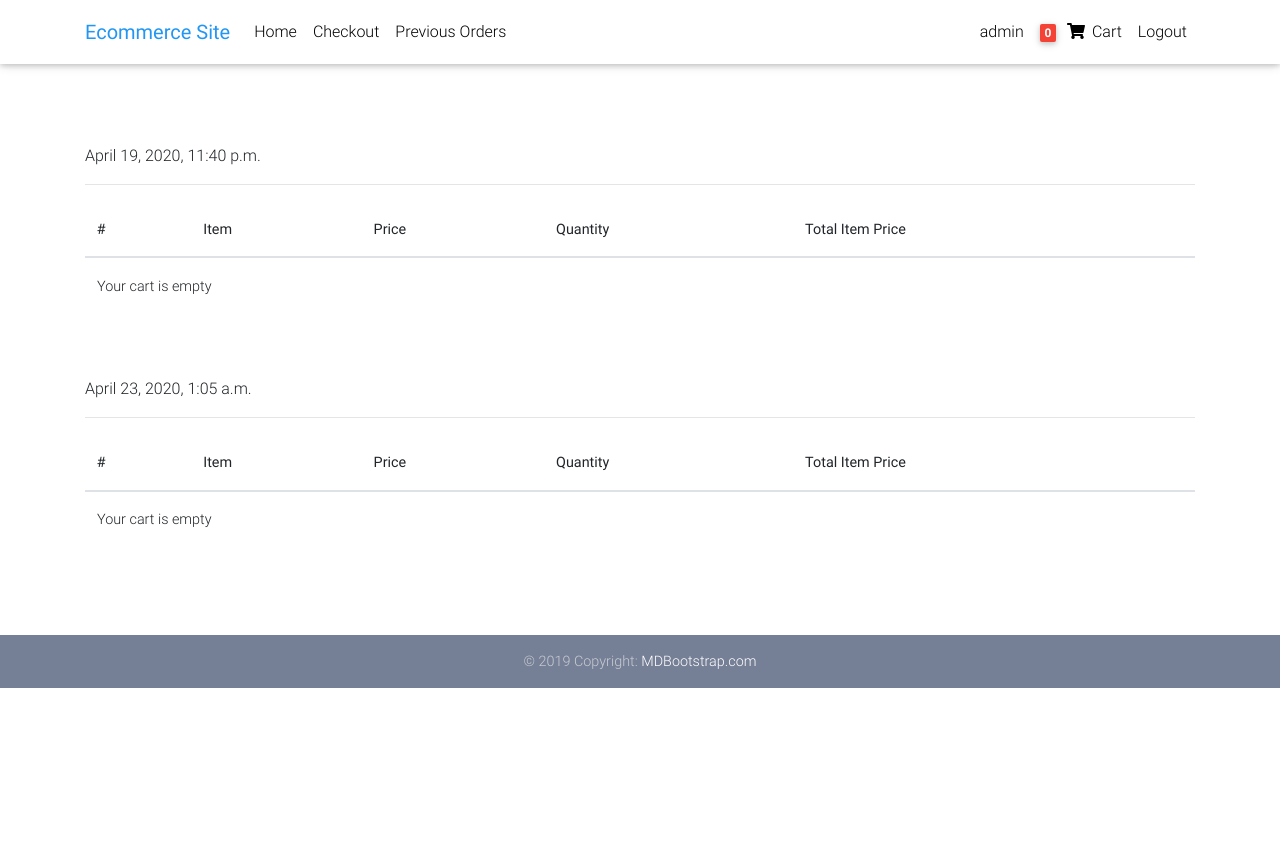
After one commit to alexsonnysar/uh-se-ecommerce-app, a Django app: page /history/ in a window 1280 px wide. The commit adds this page. Run offline with Django 3.2, Linux system fonts and the light colour scheme; a user stored in the database is signed in; data comes from the database, SQL or seed files in the repository; both versions use the stored data as it was after the commit; some libraries are stand-ins or nearby versions.

Commit message:
previous orders

```diff
--- a/core/urls.py
+++ b/core/urls.py
@@ -8,6 +8,7 @@ from .views import (
     view_cart,
     remove_item_from_cart,
     order_confirmation,
+    Previous_Orders
 )
 
 app_name = "core"
@@ -27,4 +28,5 @@ urlpatterns = [
     path(
         "order-confirmation/", order_confirmation.as_view(), name="order-confirmation"
     ),
+    path("history/", Previous_Orders.as_view(), name="history")
 ]
--- a/core/views.py
+++ b/core/views.py
@@ -178,3 +178,14 @@ class order_confirmation(View):
         except ObjectDoesNotExist:
             messages.error(self.request, "You do not have an active order")
             return redirect("/")
+
+
+class Previous_Orders(DetailView):
+    def get(self, *args, **kwargs):
+        try:
+            order = Order.objects.filter(user=self.request.user, is_ordered=True)
+            context = {"object": order}
+            return render(self.request, "history.html", context)
+        except ObjectDoesNotExist:
+            messages.error(self.request, "You do not have any previous orders")
+            return redirect("/")
--- a/templates/base.html
+++ b/templates/base.html
@@ -94,8 +94,13 @@
             <a class="nav-link waves-effect" href="/">Home
             </a>
           </li>
+          {% if request.user.is_authenticated %}
           <li class="nav-item">
             <a class="nav-link waves-effect" href="/checkout">Checkout
+            </a>
+          </li>
+          <li class="nav-item">
+            <a class="nav-link waves-effect" href="/history">Previous Orders
             </a>
           </li>
           <!--
@@ -107,7 +112,6 @@
 
         <!-- Right -->
         <ul class="navbar-nav nav-flex-icons">
-          {% if request.user.is_authenticated %}
           <li class="nav-item">
             <a class="nav-link ">
               {{ request.user|get_name}}
--- /dev/null
+++ b/templates/history.html
@@ -0,0 +1,63 @@
+{% extends 'base.html' %}
+
+{% block content %}
+<!--<div class = "mt-5 pt-4">
+  {% if messages %}
+    {% for message in messages %}
+    <div class = "alert alert-{{ message.tags }} alert-dismissible fade show" role="alert">
+       {{ message }}
+       <button type="button" class="close" data-dismiss="alert"  aria-label="Close">
+         <span aria-hidden="true">&times</span>
+       </button>
+    </div>
+    {% endfor %}
+  {% endif %}
+</div>-->
+  <body class="mt-5 pt-4">
+    <div class="container">
+
+        <div class="table-responsive text-nowrap">
+            {% for orders in object %}
+            <p>{{orders.date_ordered}}</p>
+
+            <hr>
+
+            <table class="table">
+                <thead>
+                  <tr>
+                  <th scope="col">#</th>
+                  <th scope="col">Item</th>
+                    <th scope="col">Price</th>
+                    <th scope="col">Quantity</th>
+                    <th scope="col">Total Item Price</th>
+                  </tr>
+                </thead>
+                <tbody>
+                    {% for order_item in orders.items.all %}
+                  <tr>
+                    <th scope="row">{{ forloop.counter }}</th>
+                    <td>{{ order_item.item.name }}</td>
+                    <td>${{ order_item.item.price|floatformat:2 }}</td>
+                    <td>{{ order_item.quantity }}</td>
+                    <td>
+                      ${{ order_item.get_total_item_price|floatformat:2}}
+                    </td>
+                  </tr>
+                  {% empty %}
+                  <tr>
+                      <td colspan="5">Your cart is empty</td>
+                  </tr>
+                    {% endfor %}
+                    {% if orders.get_total %}
+                  <tr>
+                      <td colspan="4"><b>Order Total</b></td>
+                      <td colspan="5"><b>${{ orders.get_total|floatformat:2 }}</b></th>
+                  </tr>
+                  {% endif %}
+                </tbody>
+              </table><br><br>
+            {% endfor %}
+          </div>
+    </div>
+</body>
+{% endblock content %}
```
Also changed, not shown: db.sqlite3.
